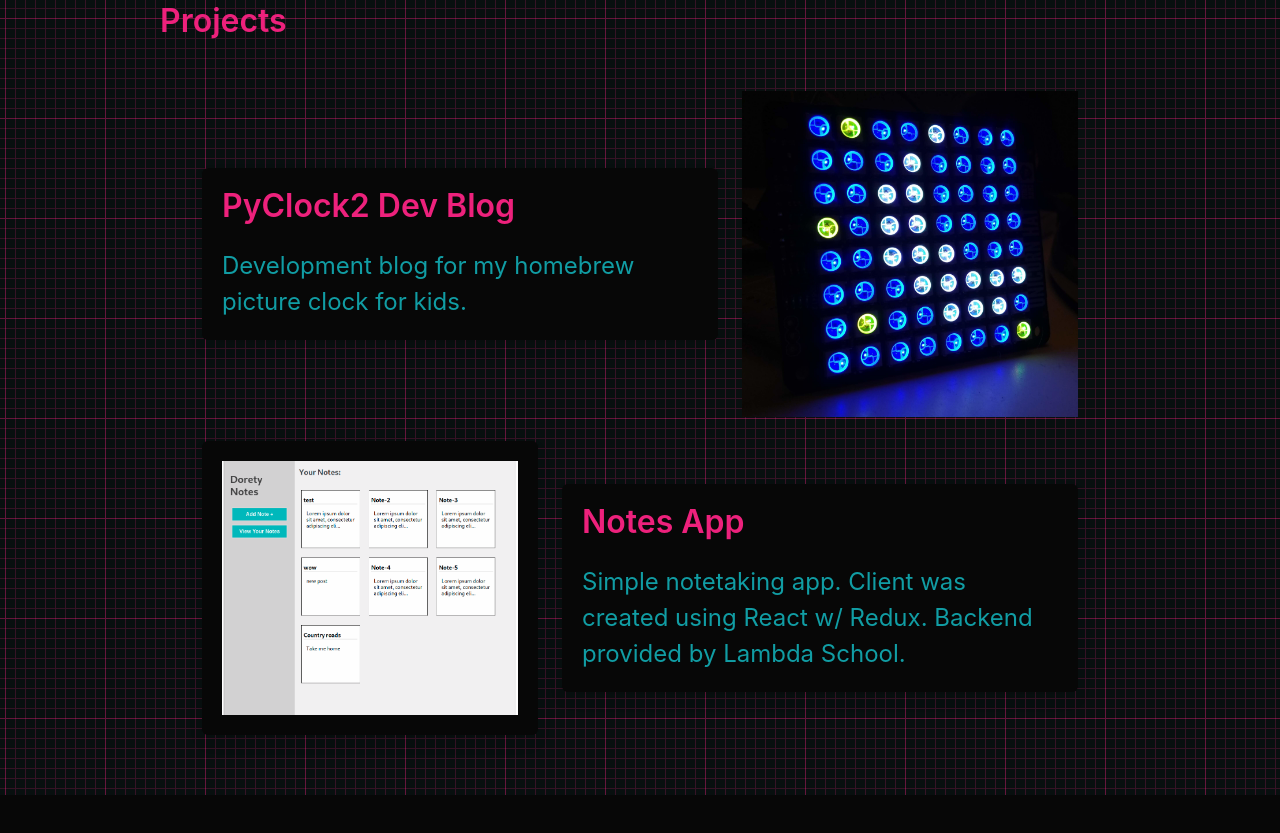
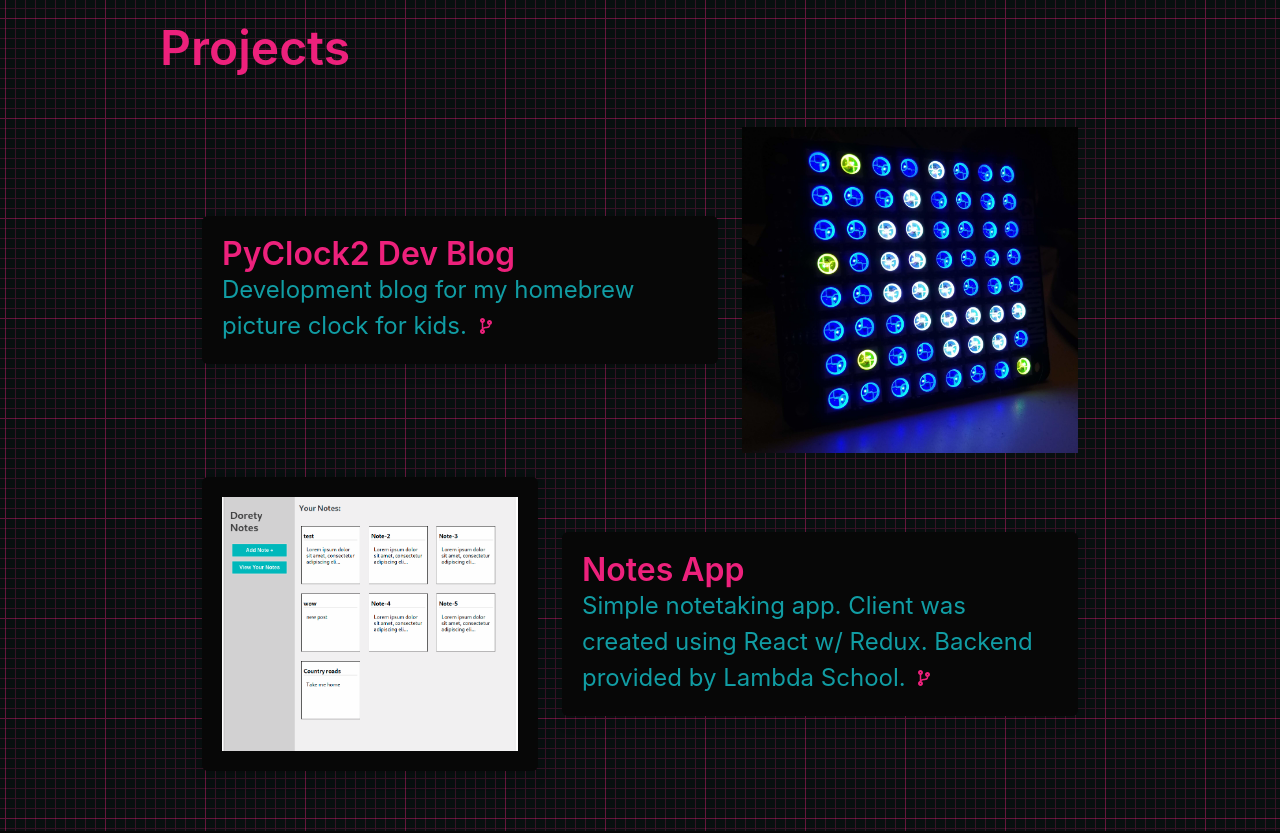
Before and after one commit to jdorety/web-dev-portfolio, a website: page index.html in a window 1280 px wide. Shown: the part 939-1772 px from the top of the page. Drawn offline with Linux system fonts and the light colour scheme.

Commit message:
Fix up links to projects, link GH repos

```diff
--- a/index.html
+++ b/index.html
@@ -74,7 +74,7 @@
       </section>
       <section class="section" id="skills">
         <div class="container section-header">
-          <h2 class="title">Skills</h2>
+          <h2 class="title is-1">Skills</h2>
         </div>
         <div class="container">
           <div class="columns is-centered">
@@ -159,47 +159,68 @@
       </section>
       <section class="section" id="projects">
         <div class="container section-header">
-          <h2 class="title">Projects</h2>
+          <h2 class="title is-1">Projects</h2>
         </div>
         <div class="columns is-centered is-vcentered">
-          <a href="https://pyclock2.dorety.dev/" target="_blank">
           <div class="column">
             <div class="box">
               <div class="project-descriptor">
+                <a href="https://pyclock2.dorety.dev/" target="_blank">
                   <h3 class="title">PyClock2 Dev Blog</h3>
+                </a>
                 <span class="description-contents">
                   Development blog for my homebrew picture clock for kids.
                 </span>
+                <a href="https://github.com/kyullog/pyclock-2" target="_blank">
+                  <span class="icon">
+                    <i class="fas fa-code-branch"></i>
+                  </span>
+                </a>
+                <div class="repo-link"></div>
               </div>
             </div>
           </div>
-          </a>
           <div class="column is-two-fifths project-pic">
+            <a href="https://pyclock2.dorety.dev/" target="_blank">
               <figure class="image">
                 <img class="project-pic" src="assets/projects/pyclock2.jpg" />
               </figure>
+            </a>
           </div>
         </div>
         <div class="columns is-centered is-vcentered reverse-mobile">
-          <a href="https://notesapp.dorety.dev/" target="_blank">
           <div class="column">
             <div class="box">
               <div class="project-descriptor">
+                <a href="https://notesapp.dorety.dev/" target="_blank">
                   <h3 class="title">Notes App</h3>
+                </a>
                 <span class="description-contents">
                   Simple notetaking app. Client was created using React w/
                   Redux. Backend provided by Lambda School.
                 </span>
+                <a
+                  href="https://github.com/kyullog/dorety-notes"
+                  target="_blank"
+                >
+                  <span class="icon">
+                    <i class="fas fa-code-branch"></i>
+                  </span>
+                </a>
               </div>
             </div>
           </div>
-          </a>
           <div class="column is-two-fifths project-pic">
+            <a href="https://notesapp.dorety.dev/" target="_blank">
               <div class="box">
                 <figure class="image">
-              <img class="project-pic" src="assets/projects/notes-app.png" />
+                  <img
+                    class="project-pic"
+                    src="assets/projects/notes-app.png"
+                  />
                 </figure>
               </div>
+            </a>
           </div>
         </div>
 
--- a/sass/global.scss
+++ b/sass/global.scss
@@ -8,6 +8,7 @@ body {
     width: 100%;
     margin: 0 auto;
   }
+
 
   nav {
     .navbar-burger {
--- a/sass/index.scss
+++ b/sass/index.scss
@@ -38,6 +38,12 @@ body {
         }
       }
     }
+
+    a {
+      h3:hover {
+        text-decoration: underline;
+      }
+    }
   }
 
   #avatar {
```
Also changed, not shown: css/mystyles.css. Lines whose indentation alone changed are shown as unchanged.
